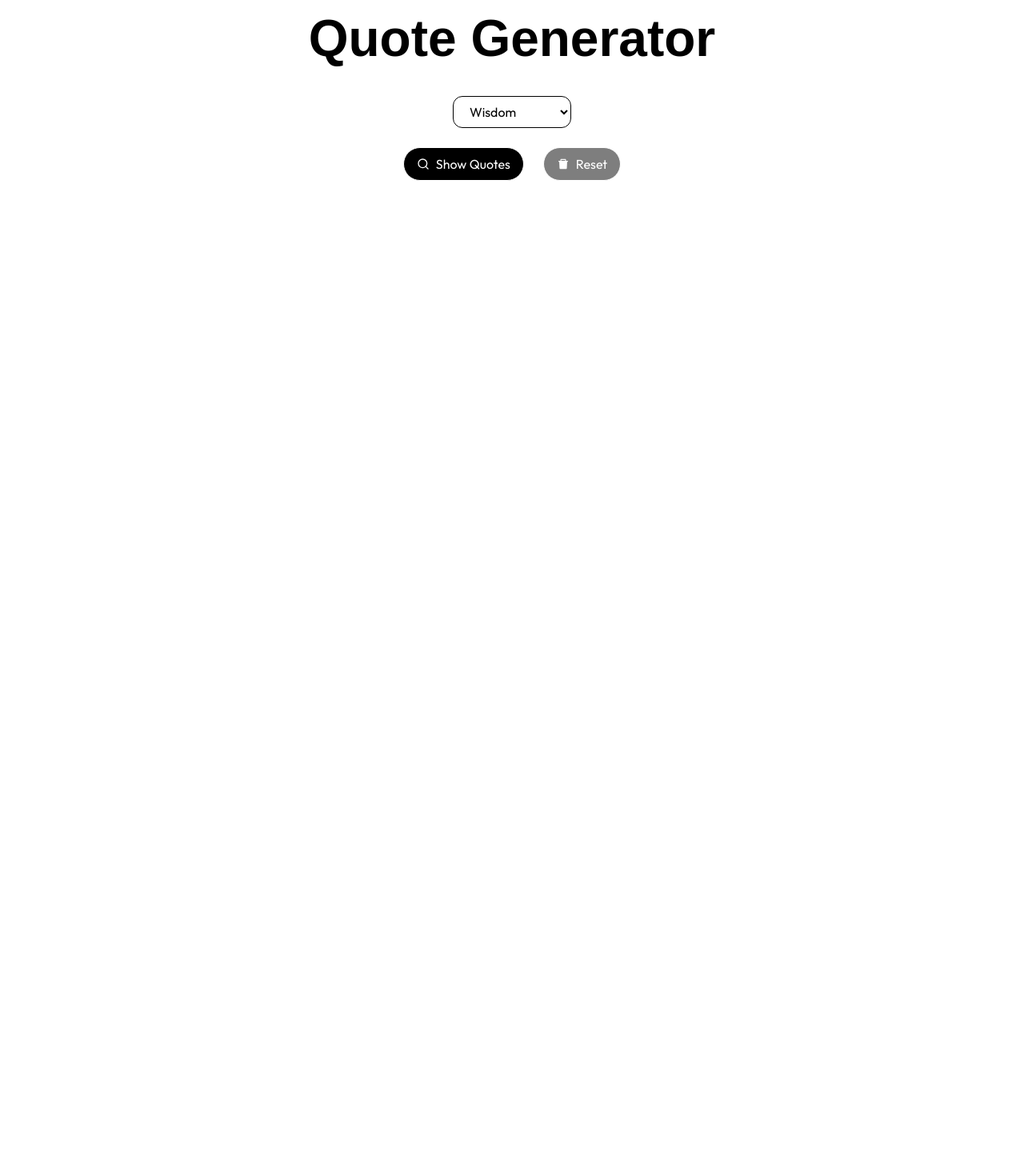
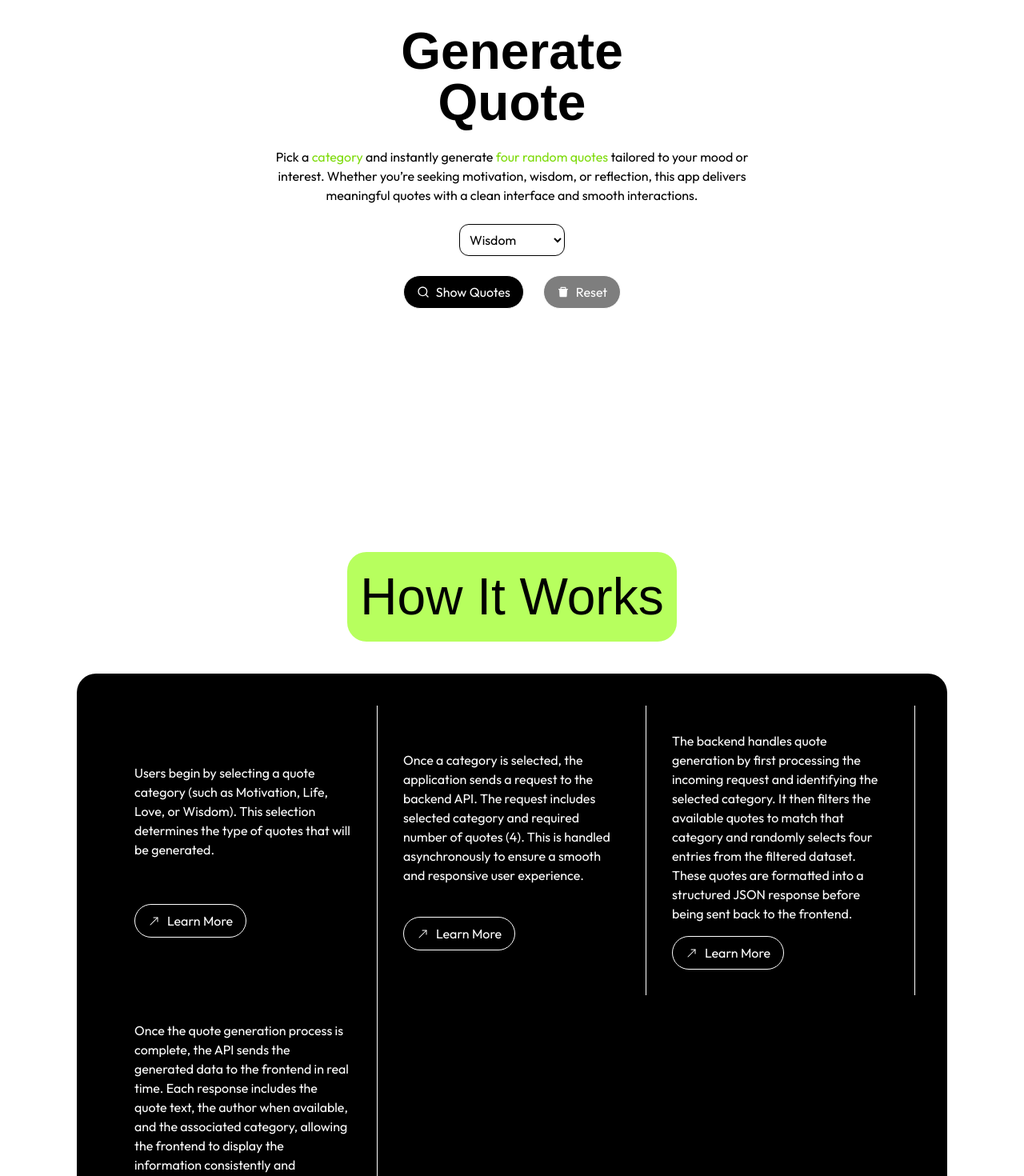
Before and after one commit to PaperNsalt/qoute-generator, a React (Vite) app: page /qoutes in a window 1280 px wide. Shown: the part 120-1590 px from the top of the page at 80% size. Before the commit the page ends 800 px from the top, so only its background shows below. Built offline with nearby package versions, Linux system fonts and the light colour scheme; a web font is replaced by a local one.

Commit message:
Add SadIcon and enhance QuotesPage UI/UX
Introduced a new SadIcon SVG to IconComponent for error display. Updated QuotesPage with improved layout, added descriptive instructions, enhanced error messaging with SadIcon, and included a 'How It Works' section for better user guidance.

```diff
--- a/src/components/IconComponent.jsx
+++ b/src/components/IconComponent.jsx
@@ -282,3 +282,23 @@ export const ContactIcon = (
     <path d="M13.832 16.568a1 1 0 0 0 1.213-.303l.355-.465A2 2 0 0 1 17 15h3a2 2 0 0 1 2 2v3a2 2 0 0 1-2 2A18 18 0 0 1 2 4a2 2 0 0 1 2-2h3a2 2 0 0 1 2 2v3a2 2 0 0 1-.8 1.6l-.468.351a1 1 0 0 0-.292 1.233 14 14 0 0 0 6.392 6.384" />
   </svg>
 );
+
+export const SadIcon = (
+  <svg
+    xmlns="http://www.w3.org/2000/svg"
+    width="24"
+    height="24"
+    viewBox="0 0 24 24"
+    fill="none"
+    stroke="currentColor"
+    stroke-width="2"
+    stroke-linecap="round"
+    stroke-linejoin="round"
+    class="lucide lucide-frown-icon lucide-frown"
+  >
+    <circle cx="12" cy="12" r="10" />
+    <path d="M16 16s-1.5-2-4-2-4 2-4 2" />
+    <line x1="9" x2="9.01" y1="9" y2="9" />
+    <line x1="15" x2="15.01" y1="9" y2="9" />
+  </svg>
+);
--- a/src/pages/QuotesPage.jsx
+++ b/src/pages/QuotesPage.jsx
@@ -4,7 +4,8 @@ import { motion, AnimatePresence } from "motion/react";
 import QuoteCard from "../components/QuoteCardComponent";
 import ButtonLink from "../components/ButtonComponent";
 import QuoteSkeleton from "../components/QuoteSkeletonComponent";
-import { DeleteIcon, SearchIcon } from "../components/IconComponent";
+import ContainerComponent from "../components/ContainerComponent";
+import { DeleteIcon, SadIcon, SearchIcon } from "../components/IconComponent";
 
 const containerVariants = {
   hidden: {},
@@ -110,10 +111,23 @@ function QuotesPage() {
     setLoading(false);
   };
 
+  const spanStyle = "text-[#7fdb0d]";
   return (
     <section className="">
-      <div className="flex flex-col justify-center items-center mx-auto p-6 space-y-6 rounded-3xl mb-10">
-      <h1 className="text-[4rem] font-bold text-center">Quote Generator</h1>
+      <div className="flex flex-col w-[60vw] mt-8 justify-center items-center mx-auto p-6 space-y-6 rounded-3xl mb-10">
+        <h1 className="text-[4rem] font-bold text-center leading-16">
+          Generate
+          <br />
+          Quote
+        </h1>
+
+        <p className="text-center w-[50vw]">
+          Pick a <span className={spanStyle}>category</span> and instantly
+          generate <span className={spanStyle}> four random quotes </span>{" "}
+          tailored to your mood or interest. Whether you’re seeking motivation,
+          wisdom, or reflection, this app delivers meaningful quotes with a
+          clean interface and smooth interactions.
+        </p>
 
         {/* CATEGORY */}
         <div className="flex justify-center">
@@ -131,7 +145,7 @@ function QuotesPage() {
             transition={{ duration: 0.2, ease: "easeOut" }}
             value={category}
             onChange={(e) => setCategory(e.target.value)}
-          className="flex justify-evenly px-4 py-2 rounded-xl border"
+            className="flex justify-evenly flex-col items-center px-2 py-2 rounded-xl border"
           >
             {CATEGORIES.map((cat) => (
               <option key={cat} value={cat}>
@@ -149,7 +163,11 @@ function QuotesPage() {
                 <motion.div
                   className="w-4 h-4 border-2 border-white border-t-transparent rounded-full"
                   animate={{ rotate: 360 }}
-                transition={{ repeat: Infinity, duration: 0.8, ease: "linear" }}
+                  transition={{
+                    repeat: Infinity,
+                    duration: 0.8,
+                    ease: "linear",
+                  }}
                 />
               ) : (
                 SearchIcon
@@ -169,7 +187,12 @@ function QuotesPage() {
         </div>
 
         {/* ERROR */}
-      {error && <p className="text-center text-red-500">{error}</p>}
+        {error && (
+          <p className="text-center text-red-500 bg-red-200 py-2 px-4 rounded-2xl flex flex-col justify-center items-center">
+            {SadIcon}
+            {error}
+          </p>
+        )}
       </div>
 
       {/* LOADING */}
@@ -201,13 +224,40 @@ function QuotesPage() {
             className="grid grid-cols-[repeat(auto-fit,minmax(300px,2fr))] gap-6"
           >
             {quotes.map((q, index) => (
-              <motion.div key={index} variants={quoteVariants} layout className="grid grid-cols-[repeat(auto-fit,minmax(300px,2fr))] gap-6">
+              <motion.div
+                key={index}
+                variants={quoteVariants}
+                layout
+                className="grid grid-cols-[repeat(auto-fit,minmax(300px,2fr))] gap-6"
+              >
                 <QuoteCard quote={q.quote} author={q.author} />
               </motion.div>
             ))}
           </motion.div>
         )}
       </AnimatePresence>
+
+      <div className="flex flex-col justify-center items-center mt-70">
+        <h1 className="text-[4rem] px-4 py-2 bg-[#b7ff5e] rounded-3xl">
+          How It Works
+        </h1>
+
+        <div className="grid grid-cols-[repeat(auto-fit,minmax(300px,2fr))] bg-black p-10 mt-10 rounded-3xl">
+          <ContainerComponent text="Users begin by selecting a quote category (such as Motivation, Life, Love, or Wisdom). This selection determines the type of quotes that will be generated." />
+
+          <ContainerComponent
+            text="Once a category is selected, the application sends a request to the backend API. The request includes selected category and required number of quotes (4). This is handled asynchronously to ensure a smooth and responsive user experience."
+          />
+
+          <ContainerComponent
+            text="The backend handles quote generation by first processing the incoming request and identifying the selected category. It then filters the available quotes to match that category and randomly selects four entries from the filtered dataset. These quotes are formatted into a structured JSON response before being sent back to the frontend."
+          />
+
+          <ContainerComponent
+            text="Once the quote generation process is complete, the API sends the generated data to the frontend in real time. Each response includes the quote text, the author when available, and the associated category, allowing the frontend to display the information consistently and accurately."
+          />
+        </div>
+      </div>
     </section>
   );
 }
```
Lines whose indentation alone changed are shown as unchanged.
